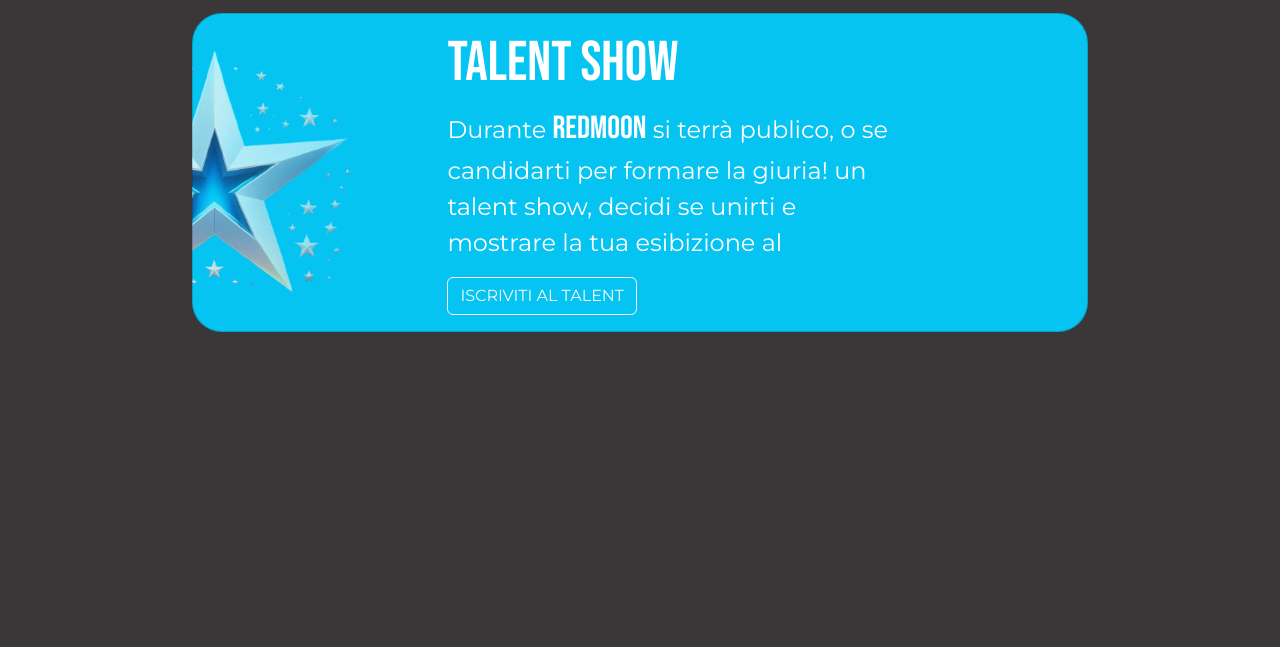
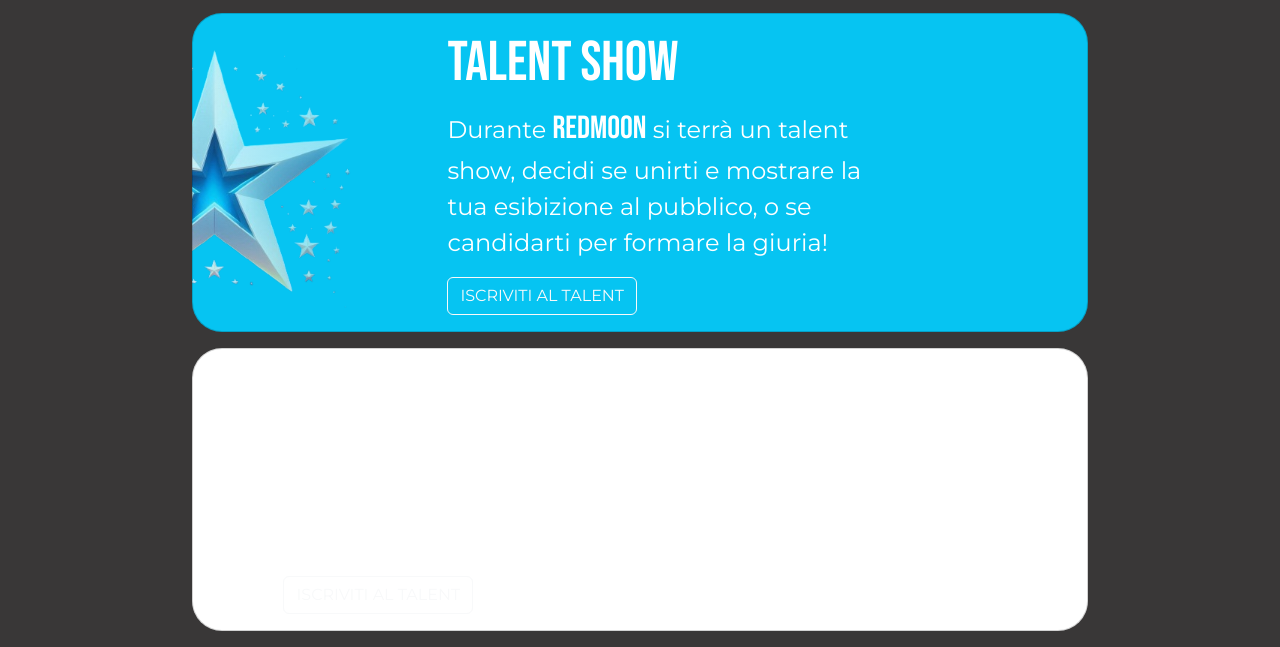
Before and after one commit to angiro22/redmoon, a plain HTML site: page index.html in a window 1280 px wide. Shown: the part 155-802 px from the top of the page. Drawn offline with nearby package versions, Linux system fonts and the light colour scheme.

Commit message:
Update Talent Show banner

```diff
--- a/index.html
+++ b/index.html
@@ -50,15 +50,6 @@
                 <p id="welcome" class="mt-4 d-none">Bentornato in <b>REDMOON</b><br></p>
             </div>
 
-            <!-- <article id="talent_container" class="d-flex m-auto mt-3">
-                <div id="talent_text_container" class="d-flex flex-column">
-                    <h2 class="title">TALENT SHOW</h2>
-                    <p>Durante <span class="title">REDMOON</span> si terrà
-                    un talent show, decidi se unirti e mostrare la tua esibizione al
-                    publico, o se candidarti per formare la giuria!</p>
-                </div>
-            </article> -->
-
             <div class="card m-auto mb-3 mt-3" id="talent_container">
                 <div class="row g-0">
                     <div class="col-md-1">
@@ -67,7 +58,25 @@
                         <div class="card-body">
                             <h5 class="card-title">TALENT SHOW</h5>
                             <p class="card-text">
-                                Durante <span class="title">REDMOON</span> si terrà
+                                Durante <span class="title">REDMOON</span> si terrà un talent show,
+                                decidi se unirti e mostrare la tua esibizione al pubblico,
+                                o se candidarti per formare la giuria!
+                            </p>
+                            <a href="Pages/talent.html"><button type="button" class="btn btn-outline-light">ISCRIVITI AL TALENT</button></a>
+                        </div>
+                    </div>
+                </div>
+            </div>
+
+            <div class="card m-auto mb-3 mt-3" id="proposta_container">
+                <div class="row g-0">
+                    <div class="col-md-1">
+                    </div>
+                    <div class="col-md-8">
+                        <div class="card-body">
+                            <h5 class="card-title">PROPONI</h5>
+                            <p class="card-text">
+                                In <span class="title">REDMOON</span> si terrà
                                 publico, o se candidarti per formare la giuria!
                                 un talent show, decidi se unirti e mostrare la tua esibizione al
                             </p>
@@ -76,7 +85,6 @@
                     </div>
                 </div>
             </div>
-
         </div>
     </main>
 
--- a/style.css
+++ b/style.css
@@ -44,12 +44,15 @@ body {
     background-size: 300px;
     background-position-y: center;
     background-position-x: -8rem;
+}
+
+.card {
     width: 70%;
     border-radius: 30px;
     transition: 0.3s;
 }
 
-#talent_container:hover {
+.card:hover {
     scale: 105%;
 }
 
```
